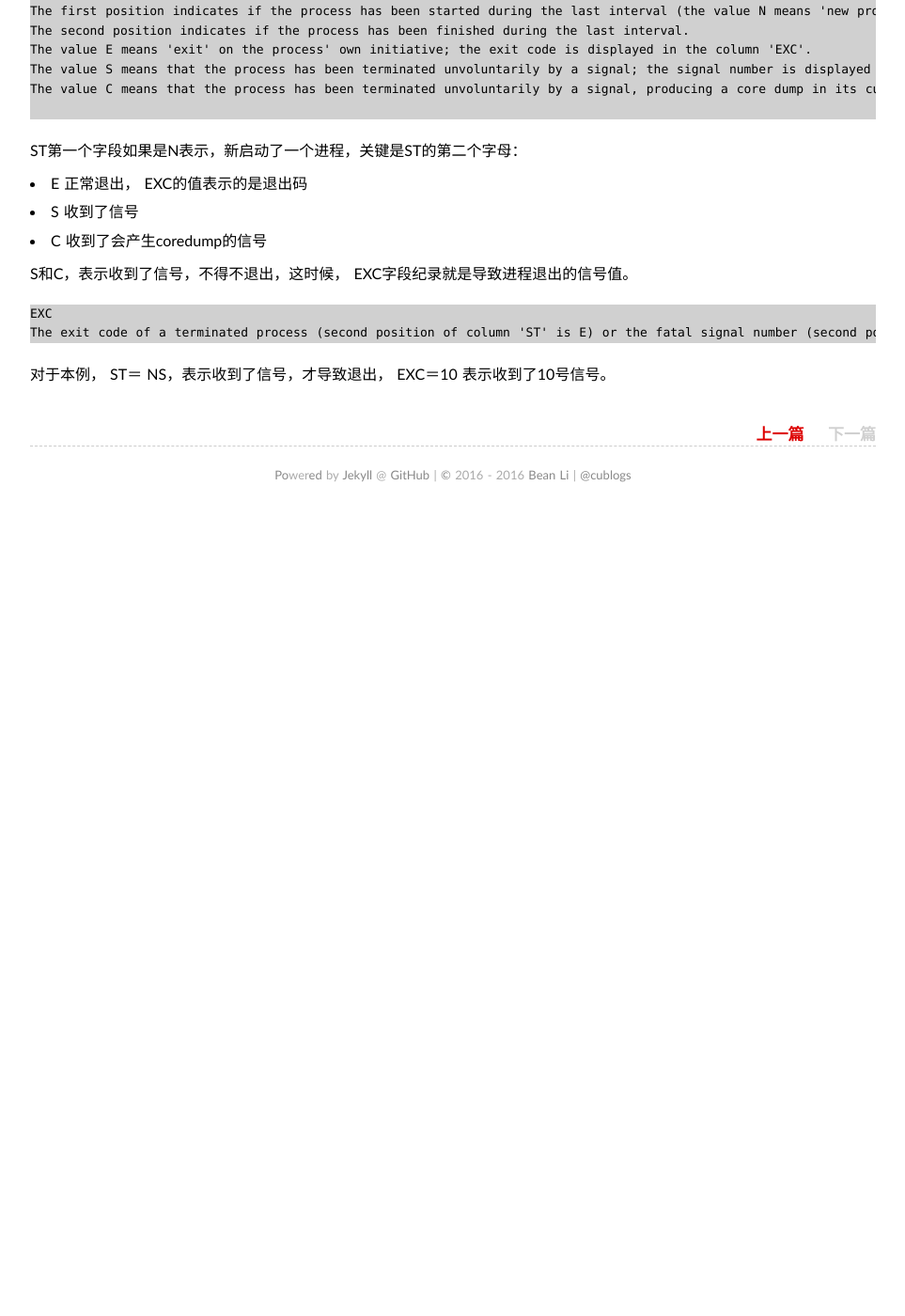
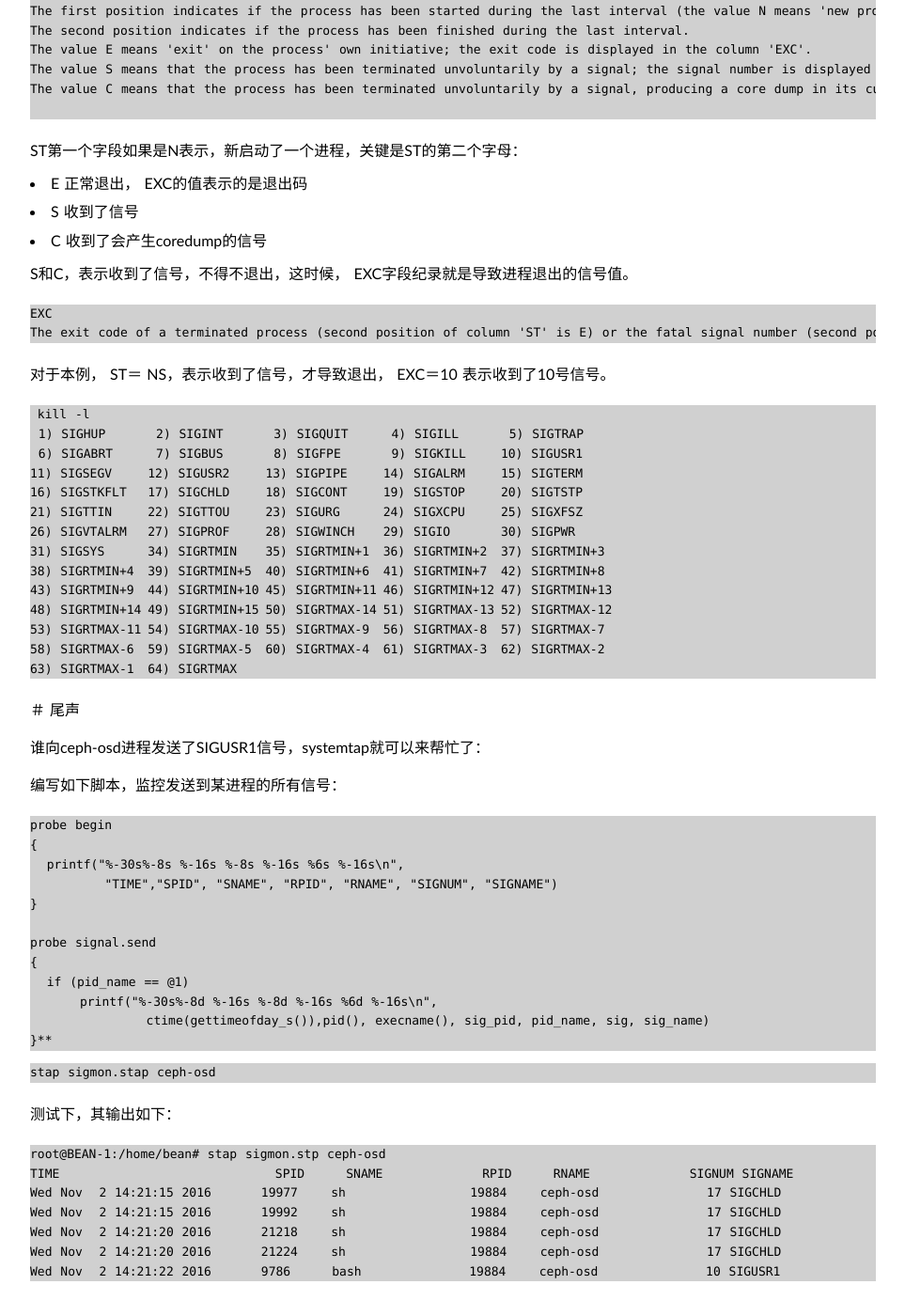
Before and after one commit to Bean-Li/Bean-Li.github.io, a Jekyll site: the page built from _posts/2016-11-02-atop-exit-code.md, in a window 1280 px wide and 1400 px high, scrolled down 871 px. Shown: the whole window at 94% size, without its empty margins (158-1121 px from the left). Built offline with Jekyll 4.4.1, drawn with Linux system fonts in a browser that asks for light colours; some web fonts are replaced; before the commit the page ends 1419 px from its top, so only the background shows below that; some of the changed text lies outside the part shown.

Commit message:
fix atop exit code

````diff
--- a/_posts/2016-11-02-atop-exit-code.md
+++ b/_posts/2016-11-02-atop-exit-code.md
@@ -1,10 +1,10 @@
 ---
 layout: post
-title: atop 获取进程退出码或导致退出的信号值
+title: atop 获取进程退出信息
 date: 2016-11-02 14:43:40
 categories: linux
 tag: linux
-excerpt:
+excerpt: 利用atop，获取进程的退出信息
 ---
 
 # 前言
@@ -51,3 +51,59 @@ The exit code of a terminated process (second position of column 'ST' is E) or t
 ```
 
 对于本例， ST＝ NS，表示收到了信号，才导致退出， EXC＝10 表示收到了10号信号。
+
+```
+ kill -l
+ 1) SIGHUP	 2) SIGINT	 3) SIGQUIT	 4) SIGILL	 5) SIGTRAP
+ 6) SIGABRT	 7) SIGBUS	 8) SIGFPE	 9) SIGKILL	10) SIGUSR1
+11) SIGSEGV	12) SIGUSR2	13) SIGPIPE	14) SIGALRM	15) SIGTERM
+16) SIGSTKFLT	17) SIGCHLD	18) SIGCONT	19) SIGSTOP	20) SIGTSTP
+21) SIGTTIN	22) SIGTTOU	23) SIGURG	24) SIGXCPU	25) SIGXFSZ
+26) SIGVTALRM	27) SIGPROF	28) SIGWINCH	29) SIGIO	30) SIGPWR
+31) SIGSYS	34) SIGRTMIN	35) SIGRTMIN+1	36) SIGRTMIN+2	37) SIGRTMIN+3
+38) SIGRTMIN+4	39) SIGRTMIN+5	40) SIGRTMIN+6	41) SIGRTMIN+7	42) SIGRTMIN+8
+43) SIGRTMIN+9	44) SIGRTMIN+10	45) SIGRTMIN+11	46) SIGRTMIN+12	47) SIGRTMIN+13
+48) SIGRTMIN+14	49) SIGRTMIN+15	50) SIGRTMAX-14	51) SIGRTMAX-13	52) SIGRTMAX-12
+53) SIGRTMAX-11	54) SIGRTMAX-10	55) SIGRTMAX-9	56) SIGRTMAX-8	57) SIGRTMAX-7
+58) SIGRTMAX-6	59) SIGRTMAX-5	60) SIGRTMAX-4	61) SIGRTMAX-3	62) SIGRTMAX-2
+63) SIGRTMAX-1	64) SIGRTMAX
+```
+
+＃ 尾声
+
+谁向ceph-osd进程发送了SIGUSR1信号，systemtap就可以来帮忙了：
+
+编写如下脚本，监控发送到某进程的所有信号：
+
+
+```
+probe begin
+{
+  printf("%-30s%-8s %-16s %-8s %-16s %6s %-16s\n",
+         "TIME","SPID", "SNAME", "RPID", "RNAME", "SIGNUM", "SIGNAME")
+}
+
+probe signal.send
+{
+  if (pid_name == @1)
+      printf("%-30s%-8d %-16s %-8d %-16s %6d %-16s\n",
+              ctime(gettimeofday_s()),pid(), execname(), sig_pid, pid_name, sig, sig_name)
+}**
+```
+
+
+```
+stap sigmon.stap ceph-osd
+```
+
+测试下，其输出如下：
+
+```
+root@BEAN-1:/home/bean# stap sigmon.stp ceph-osd
+TIME                          SPID     SNAME            RPID     RNAME            SIGNUM SIGNAME
+Wed Nov  2 14:21:15 2016      19977    sh               19884    ceph-osd             17 SIGCHLD
+Wed Nov  2 14:21:15 2016      19992    sh               19884    ceph-osd             17 SIGCHLD
+Wed Nov  2 14:21:20 2016      21218    sh               19884    ceph-osd             17 SIGCHLD
+Wed Nov  2 14:21:20 2016      21224    sh               19884    ceph-osd             17 SIGCHLD
+Wed Nov  2 14:21:22 2016      9786     bash             19884    ceph-osd             10 SIGUSR1
+```
````
